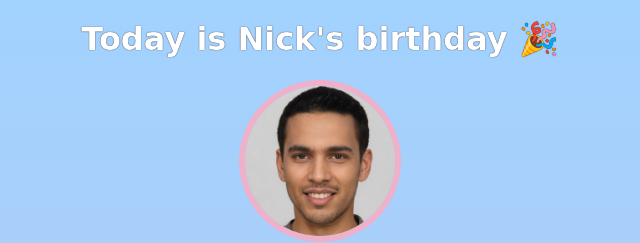
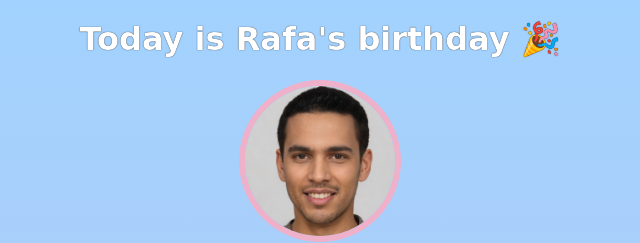
Before and after one commit to StefanSanchezA/birthday-gift-site, a website: page index.html in a window 1280 px wide. Shown: the top 243 px of the page, 320-960 px from the left. Drawn offline with nearby package versions, Linux system fonts and the light colour scheme; a web font is replaced by a local one.

Commit message:
changed index.html, nick to rafa

```diff
--- a/index.html
+++ b/index.html
@@ -7,7 +7,7 @@
     </head>
     <body>
         <div id="header">
-            <h1>Today is Nick's birthday 🎉</h1>
+            <h1>Today is Rafa's birthday 🎉</h1>
             <img id="bff-img" src="images/nick.jpg">
             <h2 id="bday-age">24 years old</h2>
             <h4 id="bday-date">01.11.2022</h4>
```
